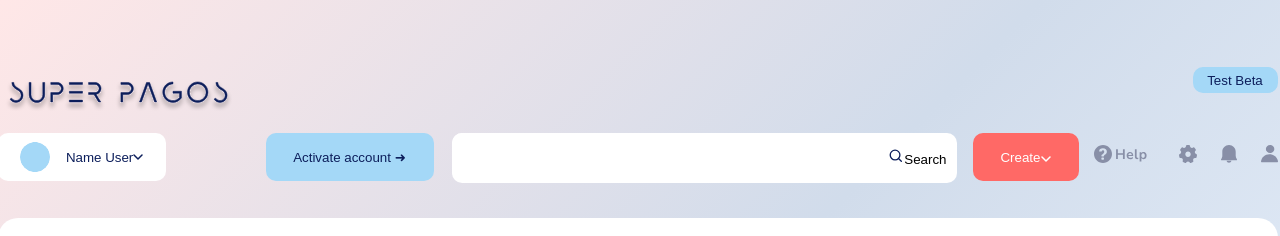
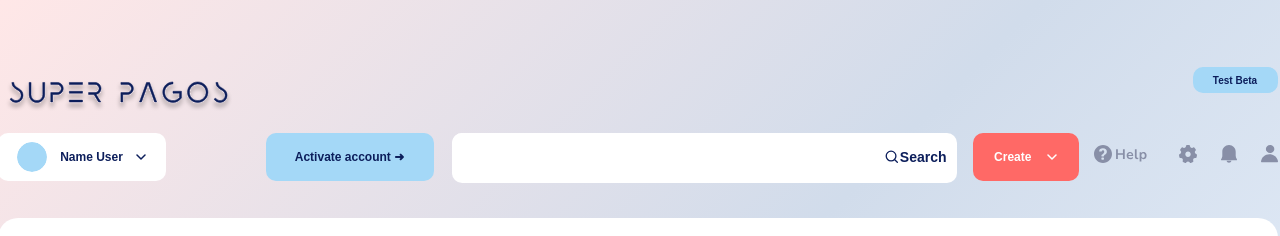
Before and after one commit to popo70023/learn-react-app, a React (Create React App) app: page /Payments in a window 1280 px wide. Shown: the top 236 px of the page. Built offline with nearby package versions, Linux system fonts and the light colour scheme.

Commit message:
fix: modify header styles

```diff
--- a/src/components/Header/Header.scss
+++ b/src/components/Header/Header.scss
@@ -14,6 +14,7 @@
         top: 67px;
         background-color: #A4D8F7;
         color: #0C1E5B;
+        font-size: 10px;
         width: 85px;
         height: 26px;
     }
@@ -33,16 +34,12 @@
             width: 168px;
             display: flex;
             flex-wrap: wrap;
-            align-content: center;
+            align-items: center;
 
             .user-switch-content {
                 width: inherit;
                 display: flex;
                 justify-content: space-evenly;
-
-                .user-switch-text {
-                    display: flex;
-                }
             }
         }
 
@@ -60,7 +57,6 @@
             left: 454px;
             display: flex;
             background-color: #FFFFFF;
-            color: #0C1E5B;
             height: inherit;
             width: 501px;
             border-radius: 10px;
@@ -78,11 +74,11 @@
                 right: 0px;
                 height: inherit;
                 background-color: transparent;
-
-                &:hover {
-                    background-blend-mode: multiply;
-                    background-color: gainsboro;
-                }
+                color: #0C1E5B;
+                font-size: 14px;
+                display: flex;
+                justify-content: space-evenly;
+                align-items: center;
             }
         }
 
@@ -93,6 +89,9 @@
             color: #FFFFFF;
             height: inherit;
             width: 106px;
+            display: flex;
+            justify-content: space-evenly;
+            align-items: center;
         }
     }
 
@@ -109,5 +108,7 @@
     button {
         border-style: none;
         border-radius: 10px;
+        font-weight: bold;
+        font-size: 12px;
     }
 }
--- a/src/components/Header/Header.tsx
+++ b/src/components/Header/Header.tsx
@@ -24,10 +24,8 @@
       <button className="user-switch">
         <div className="user-switch-content">
           <img src={userIcon} />
-          <div className="user-switch-text">
-            <p>Name User</p>
-            <img src={dropDownIconBlue} />
-          </div>
+          <p>Name User</p>
+          <img src={dropDownIconBlue} />
         </div>
       </button>
       <button className="activate-button">
@@ -37,13 +35,13 @@
         <input className="search-input">
 
         </input>
-        <button className="search-button" onClick={(e) => {console.log('hellow');}}>
+        <button className="search-button" onClick={(e) => { console.log('hellow'); }}>
           <img src={searchIcon} />
           Search
         </button>
       </div>
       <button className="create-button">
-        Create
+        <p>Create</p>
         <img src={dropDownIconWhite} />
       </button>
     </div>
--- a/src/components/PaymentsChart/PaymentsChart.scss
+++ b/src/components/PaymentsChart/PaymentsChart.scss
@@ -21,7 +21,6 @@
             color: #0C1E5B;
             display: flex;
             justify-content: space-between;
-            font-family: Nunito Sans;
             font-size: 16px;
         }
     }
```
